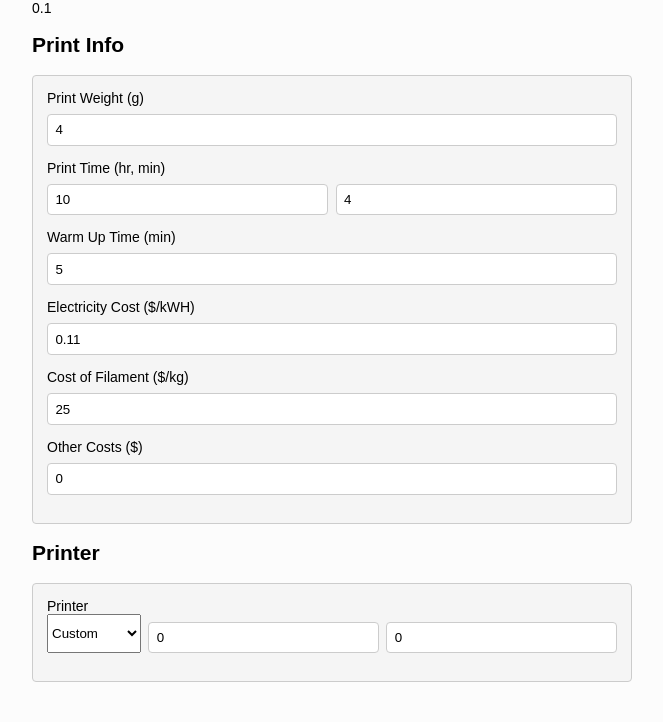
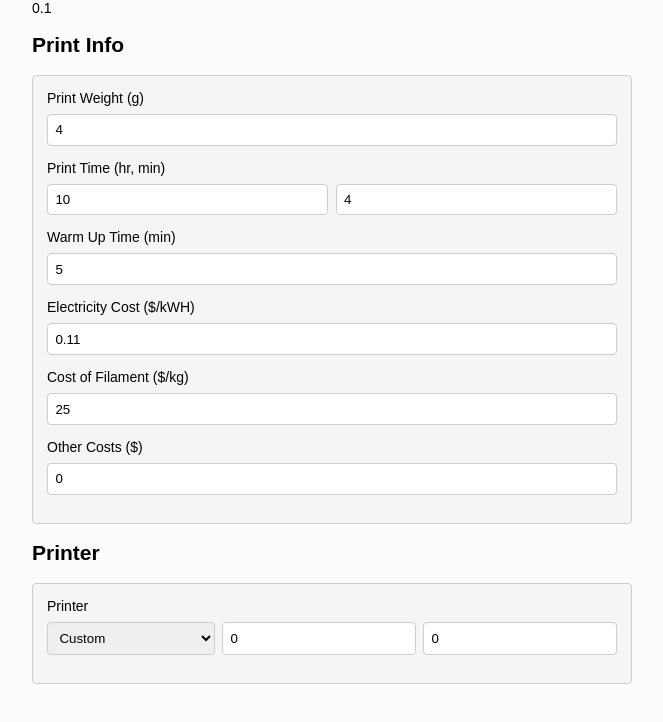
Before and after one commit to willuhmjs/printstimate, a SvelteKit app: page / in a window 1280 px wide. Shown: the top 722 px of the page, without its empty margins (308-971 px from the left). Built offline with nearby package versions, Linux system fonts and the light colour scheme.

Commit message:
feat: box

```diff
--- a/src/routes/+page.svelte
+++ b/src/routes/+page.svelte
@@ -90,9 +90,7 @@
 				</select>
 				<input type="number" disabled={printer.name !== "Custom"} bind:value={printer.printWatts}/>
 				<input type="number" disabled={printer.name !== "Custom"} bind:value={printer.warmupWatts} />
-
 			</div>
-		</div>
 	</Box>
 </main>
 <style>
@@ -101,7 +99,15 @@
 		flex-direction: row;
 	}
 
-	.inputContent input[type=number	] {
+	.inputContent input[type=number] {
+		flex: 1;
+		padding: 1ch;
+		border: 1px solid #ccc;
+		border-radius: 4px;
+		margin-top: 0.6em;
+	}
+
+	.inputContent select {
 		flex: 1;
 		padding: 1ch;
 		border: 1px solid #ccc;
```
